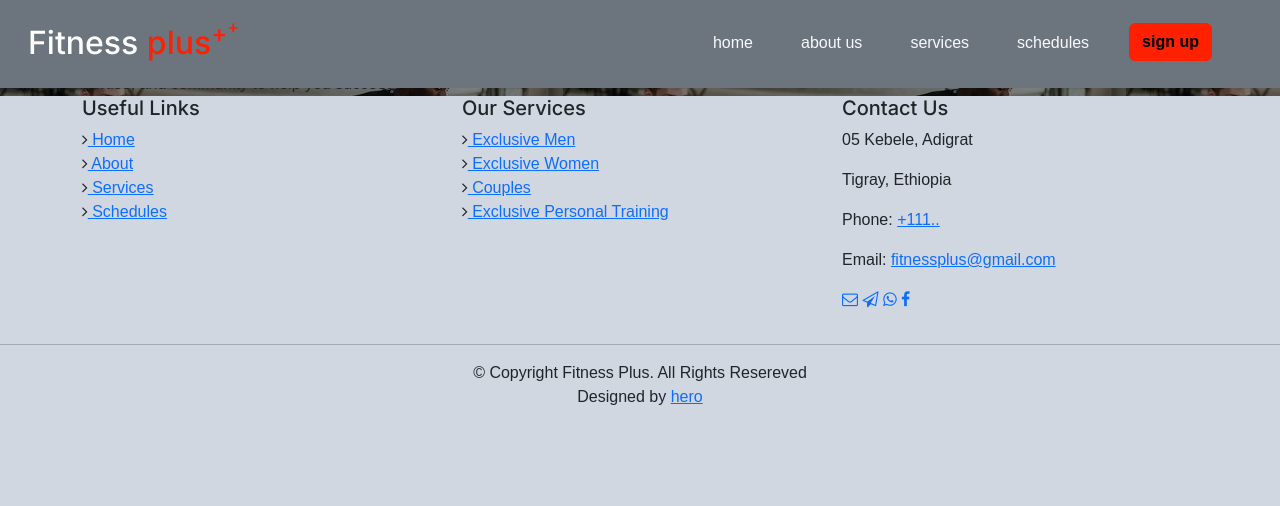
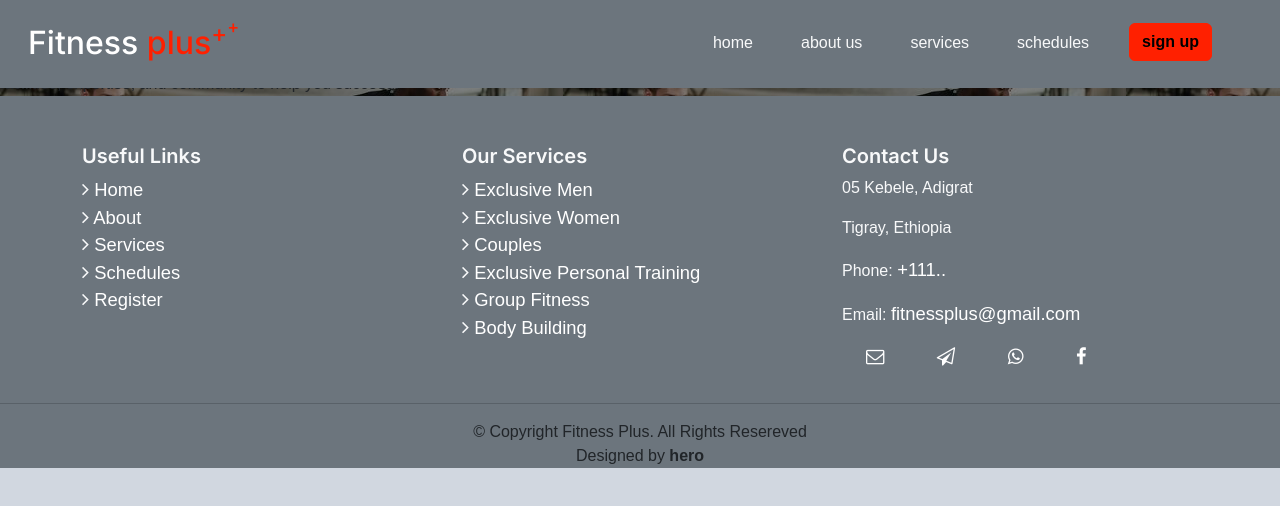
Before and after one commit to Rozinagebrehiwet/fitness-plus-bootstrap-css-framework, a plain HTML site: page src/about.html in a window 1280 px wide. Drawn offline with nearby package versions, Linux system fonts and the light colour scheme.

Commit message:
Update about.html

```diff
--- a/src/about.html
+++ b/src/about.html
@@ -74,55 +74,72 @@
             </div>
         </div>
     </section>
-    <footer class="footer">
-        <div class="container">
+     <footer class="footer bg-secondary">
+        <div class="container text-light ">
             <div class="row">
                 <div class="col-md-4">
-                    <div class="foot">
-                        <h5>Useful Links</h5>
+                    <div class="foot mt-5">
+                        <h5 class="fw-semibold">Useful Links</h5>
                         <ul class="list-unstyled">
-                            <li><i class="fa fa-angle-right"></i><a href="home.html"> Home</a></li>
-                            <li><i class="fa fa-angle-right"></i><a href="about.html"> About</a></li>
-                            <li><i class="fa fa-angle-right"></i><a href="services.html"> Services</a></li>
-                            <li><i class="fa fa-angle-right"></i><a href="schedules.html"> Schedules</a></li>
+                            <li><i class="fa fa-angle-right fs-5"></i><a href="home.html" class="footer-link"> Home</a>
+                            </li>
+                            <li><i class="fa fa-angle-right fs-5"></i><a href="about.html" class="footer-link">
+                                    About</a></li>
+                            <li><i class="fa fa-angle-right fs-5"></i><a href="services.html" class="footer-link">
+                                    Services</a></li>
+                            <li><i class="fa fa-angle-right fs-5"></i><a href="schedules.html" class="footer-link">
+                                    Schedules</a></li>
+                            <li><i class="fa fa-angle-right fs-5"></i><a href="registration.html" class="footer-link">
+                                    Register</a></li>
                         </ul>
                     </div>
                 </div>
                 <div class="col-md-4">
-                    <div class="foot">
-                        <h5>Our Services</h5>
+                    <div class="foot mt-5">
+                        <h5 class="fw-semibold">Our Services</h5>
                         <ul class="list-unstyled">
-                            <li><i class="fa fa-angle-right"></i><a href="#"> Exclusive Men</a></li>
-                            <li><i class="fa fa-angle-right"></i><a href="#"> Exclusive Women </a></li>
-                            <li><i class="fa fa-angle-right"></i><a href="#"> Couples</a></li>
-                            <li><i class="fa fa-angle-right"></i><a href="#"> Exclusive Personal Training</a></li>
+                            <li><i class="fa fa-angle-right fs-5"></i><a href="#" class="footer-link"> Exclusive Men</a>
+                            </li>
+                            <li><i class="fa fa-angle-right fs-5"></i><a href="#" class="footer-link"> Exclusive Women
+                                </a></li>
+                            <li><i class="fa fa-angle-right fs-5"></i><a href="#" class="footer-link"> Couples</a></li>
+                            <li><i class="fa fa-angle-right fs-5"></i><a href="#" class="footer-link"> Exclusive
+                                    Personal Training</a></li>
+                            <li><i class="fa fa-angle-right fs-5"></i><a href="#" class="footer-link"> Group Fitness</a>
+                            </li>
+                            <li><i class="fa fa-angle-right fs-5"></i><a href="#" class="footer-link"> Body Building</a>
+                            </li>
+
                         </ul>
                     </div>
                 </div>
                 <div class="col-md-4">
-                    <div class="foot">
-                        <h5>Contact Us</h5>
+                    <div class="foot mt-5">
+                        <h5 class="fw-semibold">Contact Us</h5>
                         <p>05 Kebele, Adigrat</p>
                         <p>Tigray, Ethiopia</p>
-                        <p>Phone: <a href="#">+111..</a></p>
-                        <p>Email: <a href="mailto:fitnessplus@gmail.com">fitnessplus@gmail.com</a></p>
+                        <p>Phone: <a href="#" class="footer-link">+111..</a></p>
+                        <p>Email: <a href="mailto:fitnessplus@gmail.com" class="footer-link">fitnessplus@gmail.com</a>
+                        </p>
                         <p>
-                            <a href="mailto:fitnessplus@gmail.com"><i class="fa fa-envelope-o"></i></a>
-                            <a href="#"><i class="fa fa-paper-plane-o"></i></a>
-                            <a href="#"><i class="fa fa-whatsapp"></i></a>
-                            <a href="#"><i class="fa fa-facebook-f"></i></a>
+                            <a href="mailto:fitnessplus@gmail.com" class="footer-link mx-4"><i
+                                    class="fa fa-envelope-o"></i></a>
+                            <a href="#" class="footer-link mx-4"><i class="fa fa-paper-plane-o"></i></a>
+                            <a href="#" class="footer-link mx-4"><i class="fa fa-whatsapp"></i></a>
+                            <a href="#" class="footer-link mx-4"><i class="fa fa-facebook-f"></i></a>
                         </p>
                     </div>
                 </div>
             </div>
         </div>
         <hr>
-        <div class="container">
+        <div class="container-fluid">
             <div class="row">
                 <div class="col-md-12 text-center">
                     <div id="copyright">&copy; Copyright Fitness Plus. All Rights Resereved
                     </div>
-                    <div id="designer">Designed by <a href="mailto:heroxx09@gmail.com">hero</a></div>
+                    <div id="designer">Designed by <a href="mailto:heroxx09@gmail.com"
+                            class="text-decoration-none text-dark fw-semibold">hero</a></div>
                 </div>
             </div>
         </div>
```
